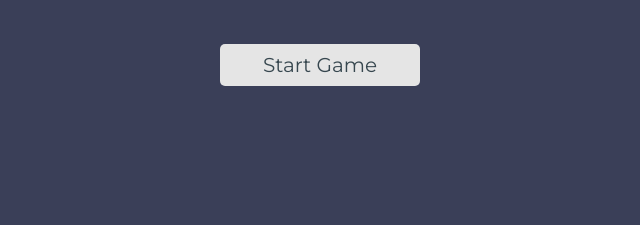
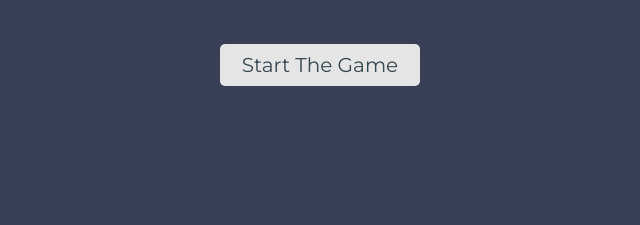
Before and after one commit to hillan81/game-show-app, a plain HTML site: page index.html in a window 1280 px wide. Shown: the part 395-620 px from the top of the page, 320-960 px from the left. Drawn offline with Linux system fonts and the light colour scheme.

Commit message:
update index.html

```diff
--- a/index.html
+++ b/index.html
@@ -14,7 +14,7 @@
 			<div id="overlay" class="start">
 				<h2 class="title">Phrase Hunter</h2>
 				<h1 id="game-over-message"></h1>
-				<button id="btn__reset">Start Game</button>
+				<button id="btn__reset">Start The Game</button>
 			</div>
 
 			<div id="banner" class="section">
```
